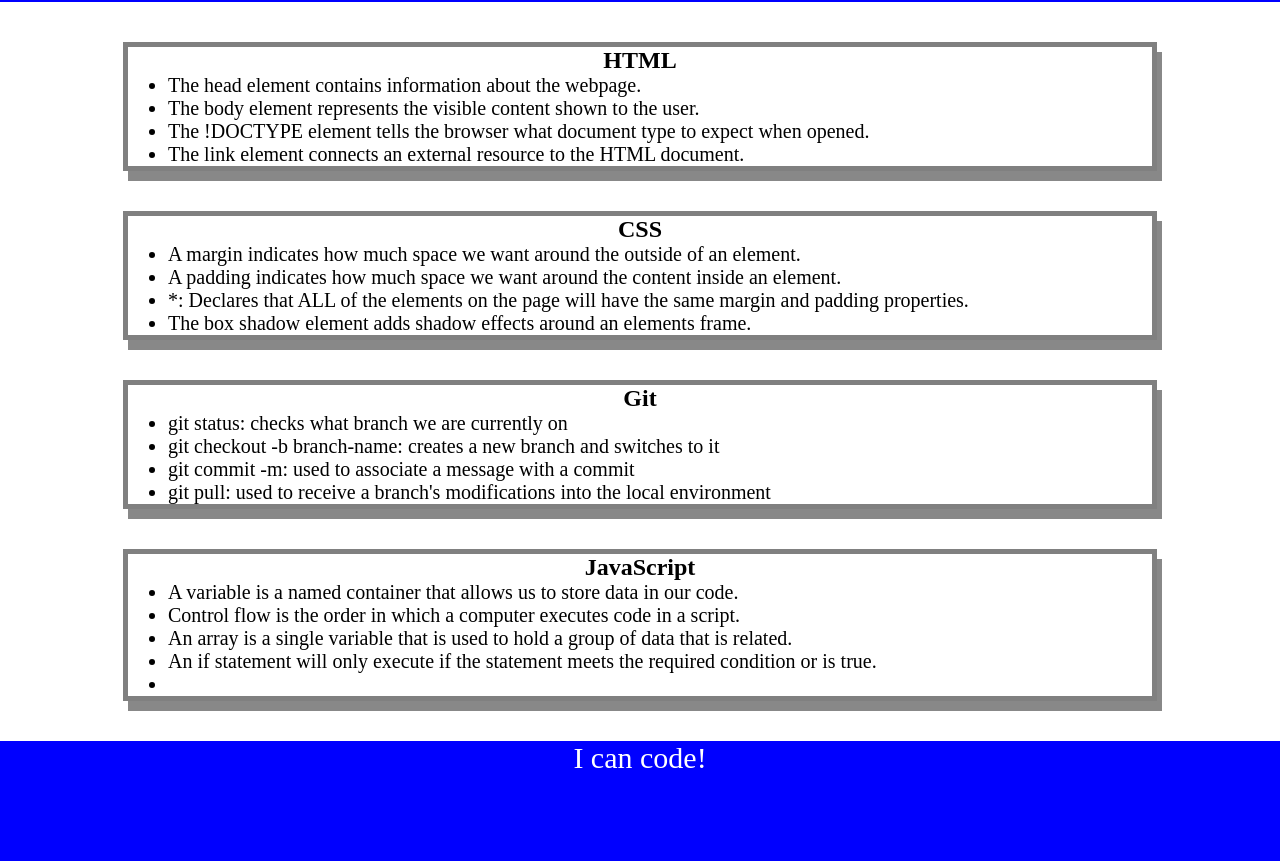
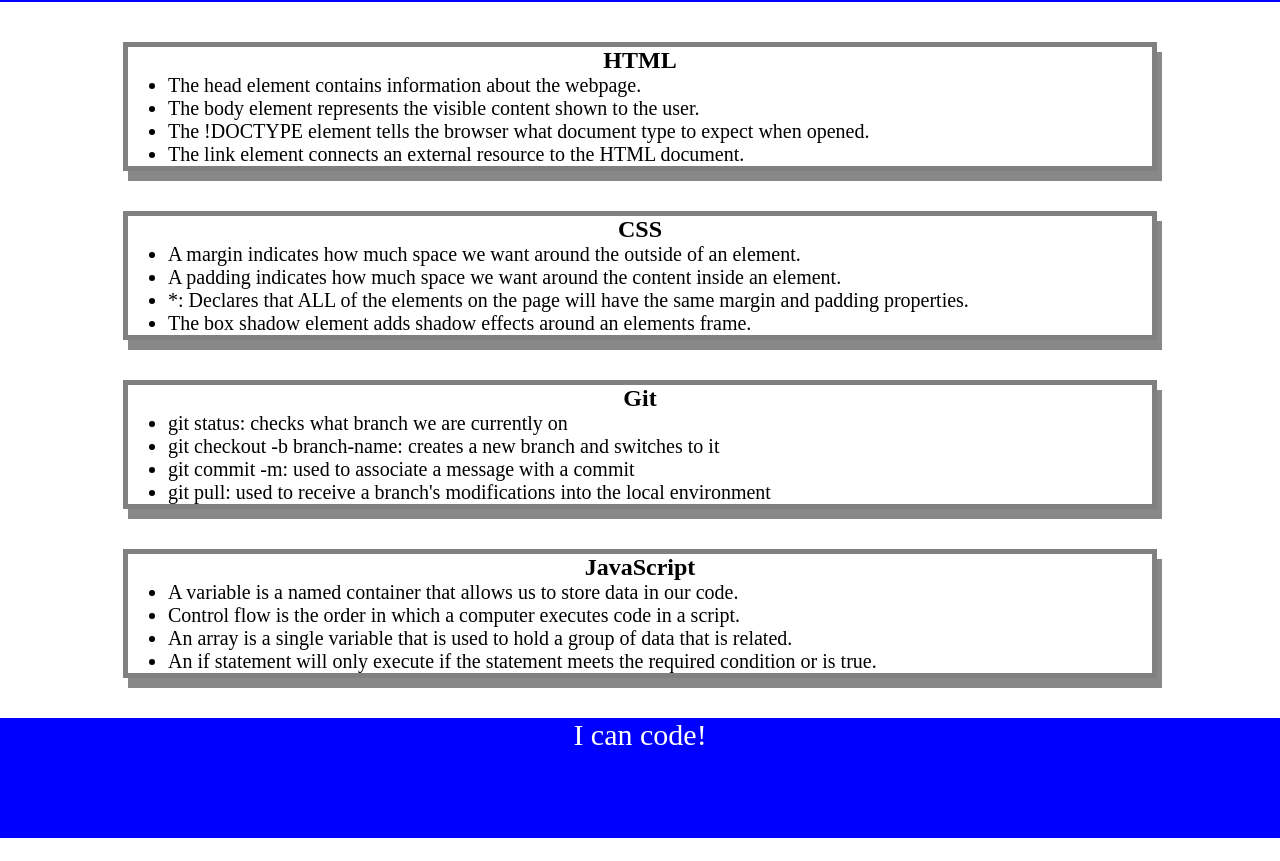
Before and after one commit to malachigamblin/prework-study-guide, a plain HTML site: page index.html in a window 1280 px wide. Shown: the part 118-979 px from the top of the page. After the commit the page ends 956 px from the top, so only its background shows below. Drawn offline with Linux system fonts and the light colour scheme.

Commit message:
Update index.html

```diff
--- a/index.html
+++ b/index.html
@@ -53,7 +53,7 @@
         <li>A variable is a named container that allows us to store data in our code.</li>
         <li>Control flow is the order in which a computer executes code in a script.</li>
         <li>An array is a single variable that is used to hold a group of data that is related.</li>
-        <li>An if statement will only execute if the statement meets the required condition or is true.<li>
+        <li>An if statement will only execute if the statement meets the required condition or is true.</li>
        </ul>
 
       </section>
```
